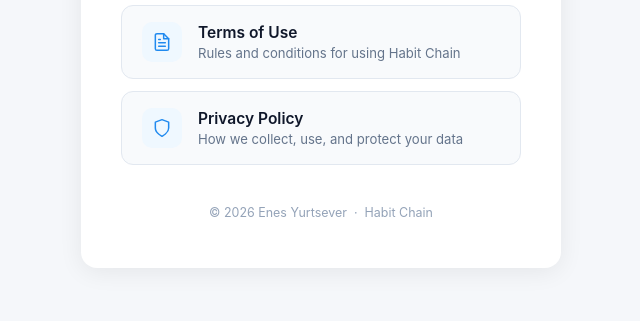
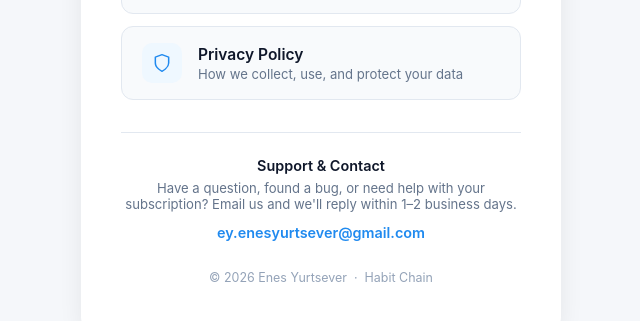
Before and after one commit to yenes11/habit-chain-docs, a plain HTML site: page index.html in a window 1280 px wide. Shown: the part 373-694 px from the top of the page, without its empty margins (319-959 px from the left). Drawn offline with Linux system fonts and the light colour scheme.

Commit message:
Add support section with contact information

```diff
--- a/index.html
+++ b/index.html
@@ -109,8 +109,37 @@
       color: #64748b;
     }
 
+    .support {
+      margin-top: 2rem;
+      padding-top: 1.5rem;
+      border-top: 1px solid #e2e8f0;
+      text-align: center;
+    }
+
+    .support-title {
+      font-size: .9rem;
+      font-weight: 600;
+      color: #0f172a;
+      margin-bottom: .35rem;
+    }
+
+    .support-text {
+      font-size: .82rem;
+      color: #64748b;
+      margin-bottom: .6rem;
+    }
+
+    .support a {
+      font-size: .9rem;
+      font-weight: 600;
+      color: #208AEF;
+      text-decoration: none;
+    }
+
+    .support a:hover { text-decoration: underline; }
+
     footer {
-      margin-top: 2.5rem;
+      margin-top: 1.75rem;
       font-size: .78rem;
       color: #94a3b8;
     }
@@ -145,6 +174,12 @@
       </a>
     </div>
 
+    <div class="support">
+      <div class="support-title">Support &amp; Contact</div>
+      <div class="support-text">Have a question, found a bug, or need help with your subscription? Email us and we'll reply within 1&ndash;2 business days.</div>
+      <a href="mailto:ey.enesyurtsever@gmail.com">ey.enesyurtsever@gmail.com</a>
+    </div>
+
     <footer>&copy; 2026 Enes Yurtsever &nbsp;·&nbsp; Habit Chain</footer>
   </div>
 </body>
```
